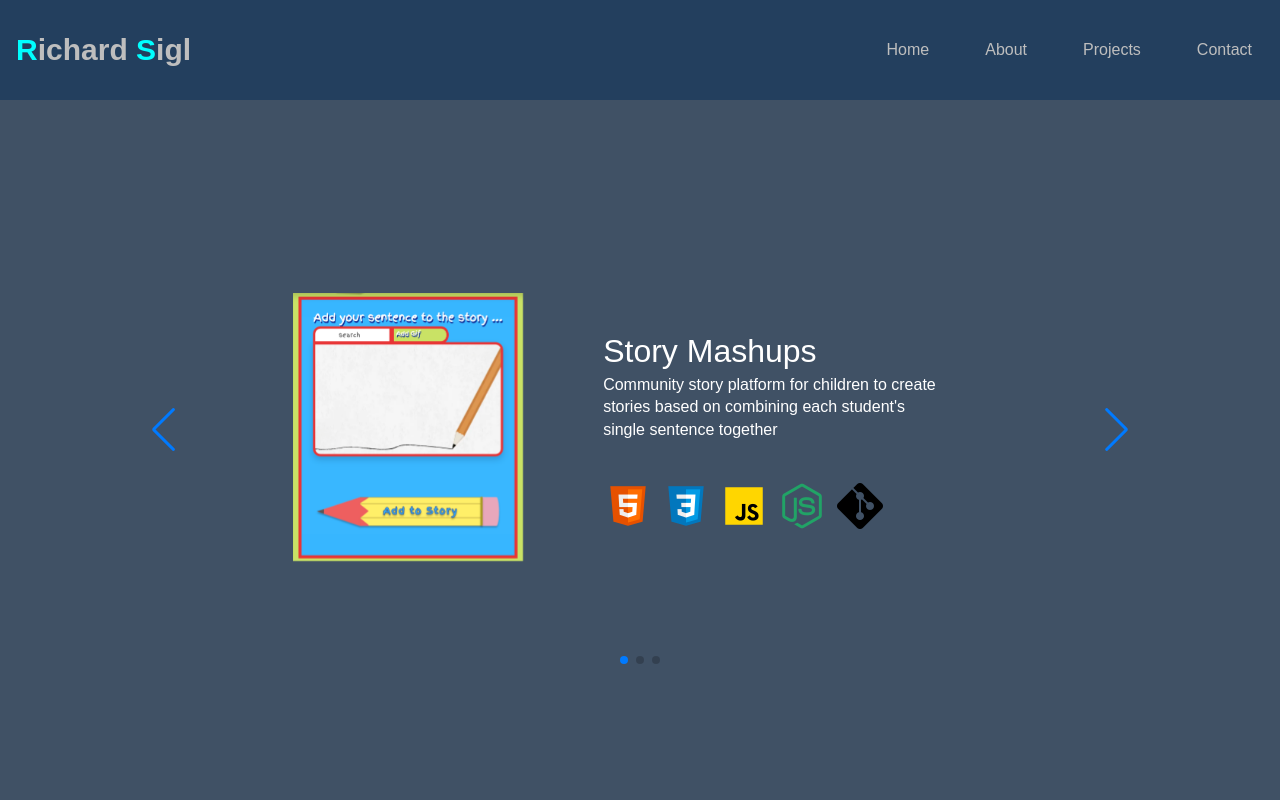
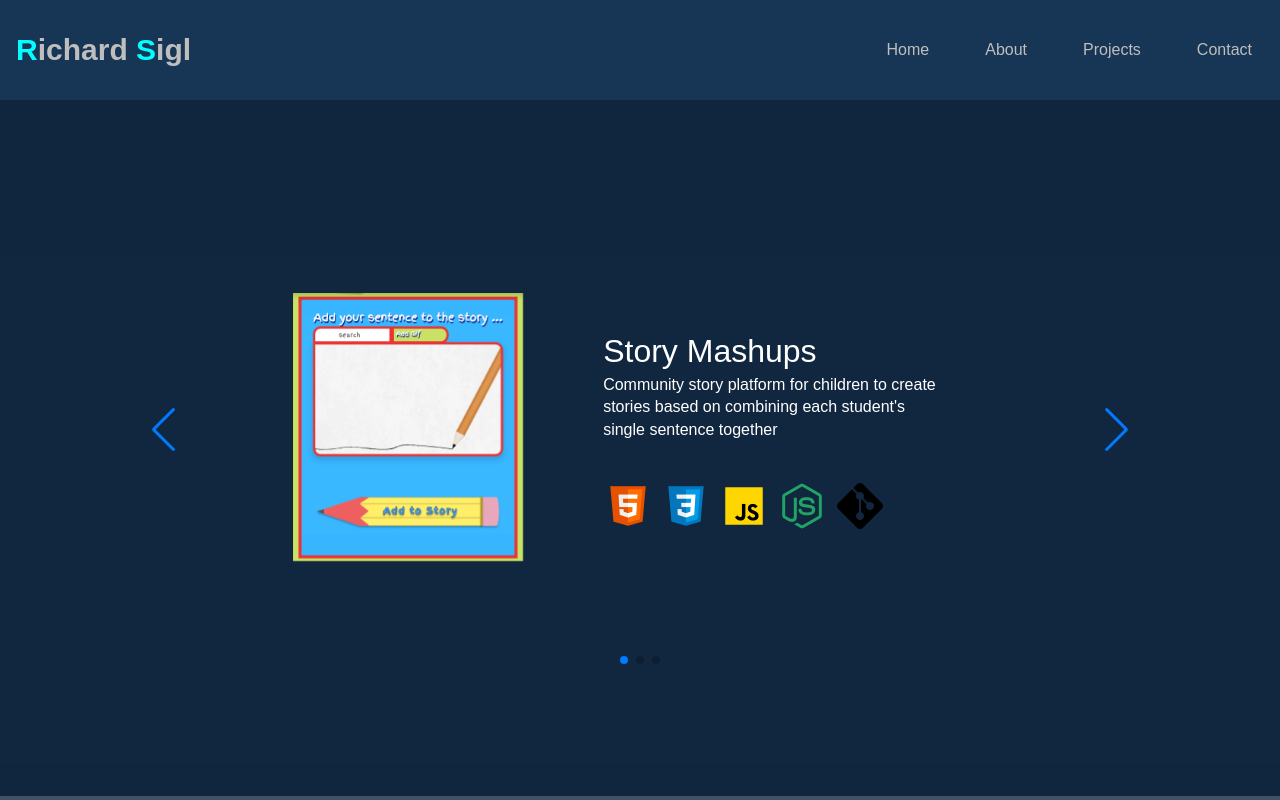
Before and after one commit to sigltech/sigl_portfolio, a website: page src/pages/projects.html in a window 1280 px wide. Drawn offline with nearby package versions, Linux system fonts and the light colour scheme; a web font is replaced by a local one.

Commit message:
projects page backgroun and margin bottom fixed

```diff
--- a/src/css/projects.css
+++ b/src/css/projects.css
@@ -1,9 +1,19 @@
+
 body {
-    background-color: var(--primary-color);
+    background-color: var(--primary-color) !important;
     color: #ffffff;
 }
 
+html {
+    background-color: var(--primary-color);
+}
+
+main {
+    height: 77vh;
+}
+
 .swiper {
+    padding-bottom: 0;
     height: 500px;
     width: 1000px;
     margin-top: 5rem;
```
Also changed, not shown: src/pages/projects.html (indentation only).
